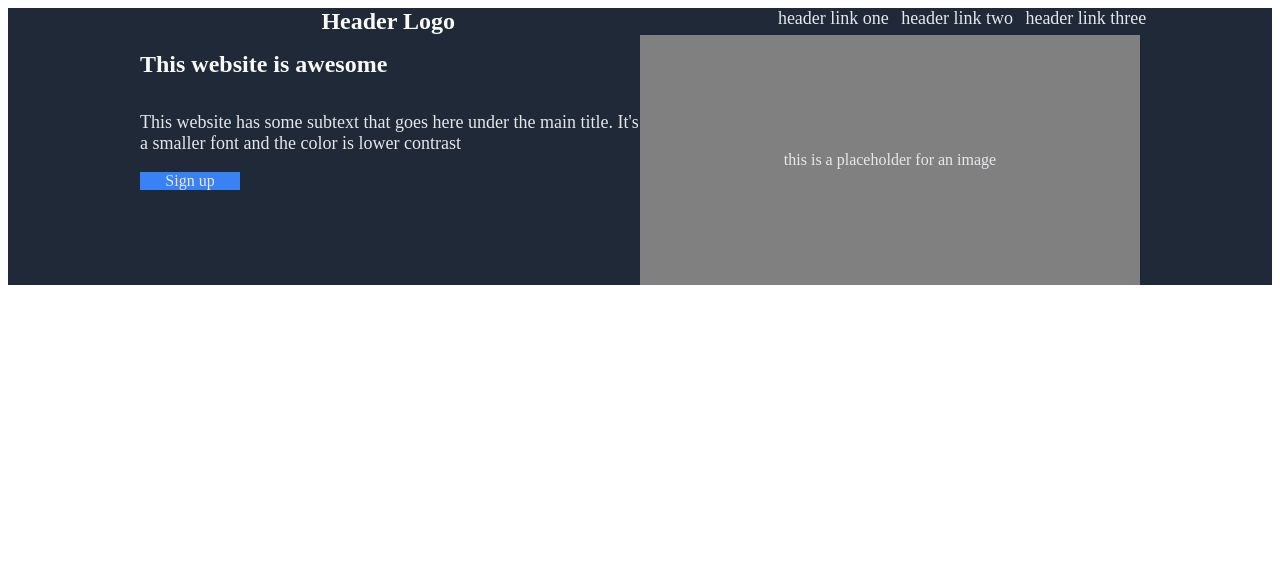
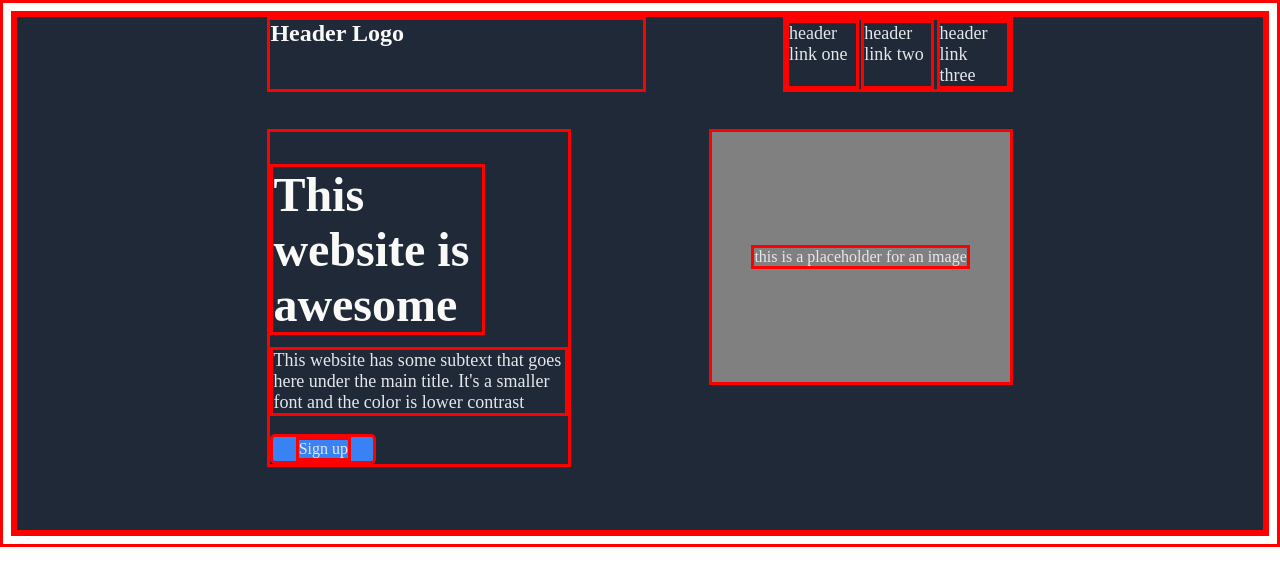
Before and after one commit to pl3lee/Pets_Website, a plain HTML site: page index.html in a window 1280 px wide. Drawn offline with Linux system fonts and the light colour scheme.

Commit message:
Changed the header-container flexbox to wrap instead of having two separate flexboxes for row 1 and 2. This aligns the left and right sides of both rows. Also tried my best to align stuff.

```diff
--- a/index.html
+++ b/index.html
@@ -10,11 +10,11 @@
 <body>
     <div class="header-container">
         <div id="logo">Header Logo</div>
-        <div id="header-link">header link one</div>
-        <div id="header-link">header link two</div>
-        <div id="header-link">header link three</div>
-    </div>
-    <div class="header-container">
+        <div class="header-link-container">
+            <div id="header-link">header link one</div>
+            <div id="header-link">header link two</div>
+            <div id="header-link">header link three</div>
+        </div>
         <div class="title-block">
             <h1 class="title">This website is awesome</h1>
             <p class="title-subtext">This website has some subtext that goes here under the main title. It's a smaller font and the color is lower contrast</p>
@@ -26,7 +26,5 @@
             <div class="placeholder-text">this is a placeholder for an image</div>
         </div>
     </div>
-
-
 </body>
 </html>
--- a/style.css
+++ b/style.css
@@ -1,36 +1,50 @@
+* {
+    border: solid red;
+}
 .header-container {
     display: flex;
     background-color: #1F2937;
-    justify-content: center;
-    padding-left: 3cm;
-    padding-right: 3cm;
+    justify-content: space-between;
+    padding-left: 20%;
+    padding-right: 20%;
+    flex-wrap: wrap;
+    padding-bottom: 5%;
 }
 
-.header-container #logo {
-    flex: 5 1 auto;
+#logo {
+    /* flex: 5 1 auto; */
     color: #F9FAF8;
     font-size: 24px;
     font-weight: bold;
-    margin-left: 200px;
-    margin-right: 200px;
+    width: 50%;
 }
 
-.header-container #header-link {
+.header-link-container {
+    width: 30%;
+    display: flex;
+    justify-content: space-between;
+}
+#header-link {
     color: #E5E7EB;
     font-size: 18px;
-    flex: 0.5 1 auto;
+    /* flex: 0.5 1 auto; */
+    width: 30%;
 }
 
 .title-block {
+    margin-top: 5%;
     display: flex;
     flex-direction: column;
-    width: 500px;
+    width: 40%;
     align-items: left;
+    justify-content: top;
 }
 .title {
-    font-size: 24px;
+    font-size: 48px;
     color: #F9FAF8;
     display: flex;
+    width: 70%;
+    margin-bottom: -2%;
 }
 
 .title-subtext {
@@ -43,15 +57,17 @@
     display: flex;
     justify-content: center;
     width: 100px;
+    border-radius: 5px;
 }
 
 .sign-up-button-text {
     color: #E5E7EB;
 }
 .header-image {
+    margin-top: 5%;
     display: flex;
     background-color: grey;
-    width: 500px;
+    width: 40%;
     height: 250px;
     justify-content: center;
     align-items: center;
```
